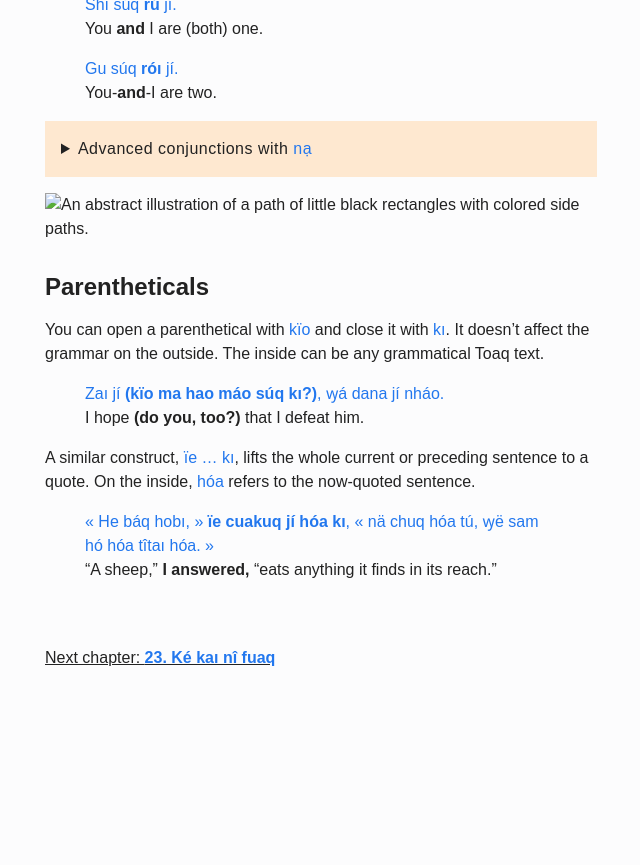
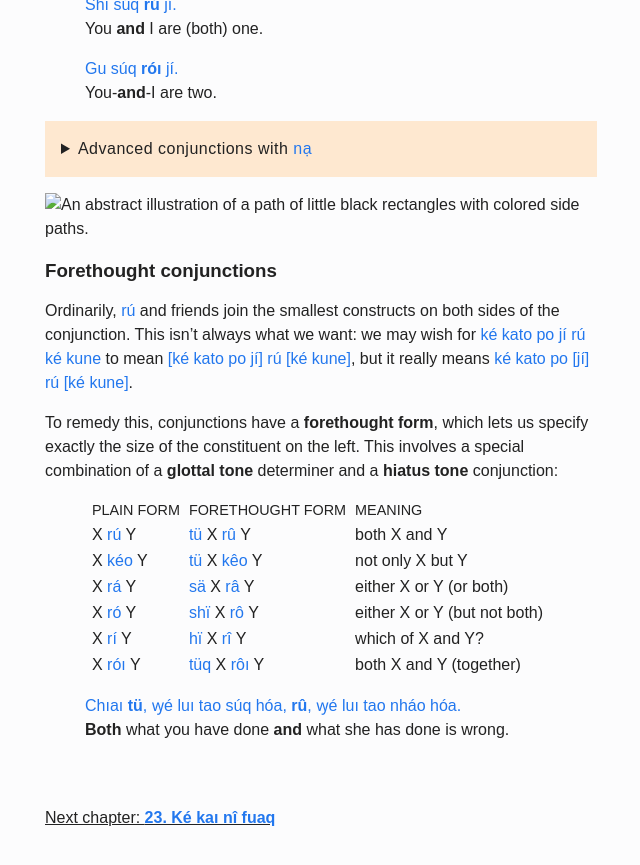
Before and after one commit to laqme/koitieq, a Jekyll site: the page built from _chapters/22-ru.md, in a window 1280 px wide and 900 px high, scrolled down 2292 px. Shown: the top 865 px of the window, without its empty margins (51-691 px from the left). Built offline with Jekyll 4.4.1, drawn with Linux system fonts in a browser that asks for light colours; some web fonts are replaced; before the commit the page ends 3034 px from its top, so only the background shows below that.

Commit message:
Teach forethought

```diff
--- a/_chapters/22-ru.md
+++ b/_chapters/22-ru.md
@@ -201,14 +201,20 @@ By extension, such a conjunction can be applied to any part of speech. The formu
 
 <img width="100%" src="../tieq.svg" alt="An abstract illustration of a path of little black rectangles with colored side paths.">
 
-## Parentheticals
+### Forethought conjunctions
 
-You can open a parenthetical with _kïo_{:.t} and close it with _kı_{:.t}. It doesn't affect the grammar on the outside. The inside can be any grammatical Toaq text.
+Ordinarily, _rú_{:.t} and friends join the smallest constructs on both sides of the conjunction. This isn't always what we want: we may wish for _ké kato po jí rú ké kune_{:.t} to mean _[ké kato po jí] rú [ké kune]_{:.t}, but it really means _ké kato po [jí] rú [ké kune]_{:.t}.
 
-> _Zaı jí **(kïo ma hao máo súq kı?)**, ꝡá dana jí nháo._{:.t}<br>
-> I hope **(do you, too?)** that I defeat him.
+To remedy this, conjunctions have a **forethought form**, which lets us specify exactly the size of the constituent on the left. This involves a special combination of a **glottal tone** determiner and a **hiatus tone** conjunction:
 
-A similar construct, _ïe … kı_{:.t}, lifts the whole current or preceding sentence to a quote. On the inside, _hóa_{:.t} refers to the now-quoted sentence.
+| Plain form | Forethought form | Meaning |
+| --- | --- | --- |
+| X _rú_{:.t} Y | _tü_{:.t} X _rû_{:.t} Y | both X and Y |
+| X _kéo_{:.t} Y | _tü_{:.t} X _kêo_{:.t} Y | not only X but Y |
+| X _rá_{:.t} Y | _sä_{:.t} X _râ_{:.t} Y | either X or Y (or both) |
+| X _ró_{:.t} Y | _shï_{:.t} X _rô_{:.t} Y | either X or Y (but not both) |
+| X _rí_{:.t} Y | _hï_{:.t} X _rî_{:.t} Y | which of X and Y? |
+| X _róı_{:.t} Y | _tüq_{:.t} X _rôı_{:.t} Y | both X and Y (together) |
 
-> _« He báq hobı, » **ïe cuakuq jí hóa kı**, « nä chuq hóa tú, ꝡë sam hó hóa tîtaı hóa. »_{:.t}<br>
-> "A sheep," **I answered,** "eats anything it finds in its reach."
+> _Chıaı **tü**, ꝡé luı tao súq hóa, **rû**, ꝡé luı tao nháo hóa._{:.t}<br>
+> **Both** what you have done **and** what she has done is wrong.
```
Also changed, not shown: _chapters/23-oi.md (+12 -0 lines).
